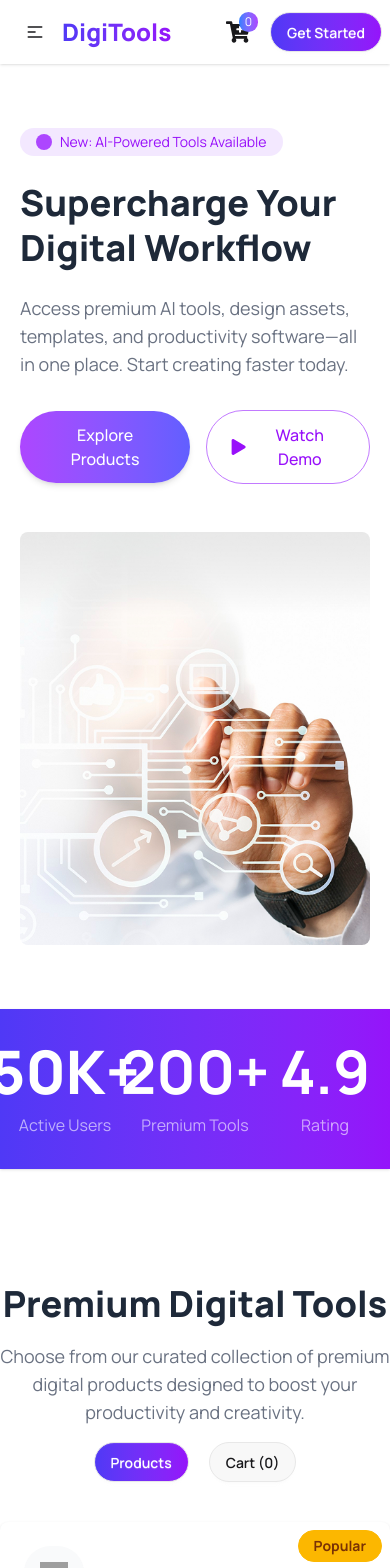
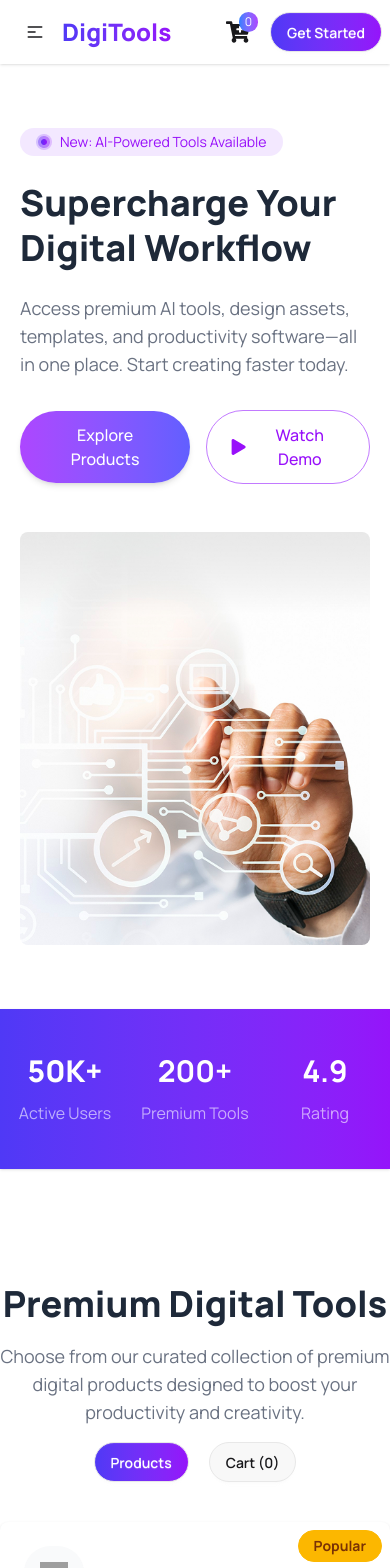
Before and after one commit to abusayadebu/digi-tools-project-a6, a React (Vite) app: page / in a window 390 px wide. Shown: the top 1568 px of the page. Built offline with nearby package versions, Linux system fonts and the light colour scheme; grey boxes are pictures that could not be loaded.

Commit message:
workFlow section added as figma with responsive

```diff
--- a/index.html
+++ b/index.html
@@ -2,7 +2,7 @@
 <html lang="en" data-theme="light">
   <head>
     <meta charset="UTF-8" />
-    <link rel="icon" type="image/svg+xml" href="/favicon.svg" />
+    <link rel="icon" type="image/png" href="/operation.png" />
     <meta name="viewport" content="width=device-width, initial-scale=1.0" />
     <title>digi-tools-project-a6</title>
   </head>
--- a/src/App.jsx
+++ b/src/App.jsx
@@ -11,6 +11,7 @@ import { toast, ToastContainer } from 'react-toastify'
 import GetStarted from './GetStarted'
 import PriceSection from './components/PriceSection'
 import Footer from './components/Footer'
+import WorkFlow from './components/WorkFlow'
 
 
 // fetch products
@@ -145,6 +146,9 @@ function App() {
         <PriceSection pricePromise={pricePromise}></PriceSection>
       </Suspense>
 
+      {/* workflow section */}
+      <WorkFlow></WorkFlow>
+
       {/* footer section */}
       <Footer></Footer>
 
--- a/src/components/Banner.jsx
+++ b/src/components/Banner.jsx
@@ -11,11 +11,7 @@ const Banner = () => {
         <div>
           {/* Badge */}
           <div className="inline-flex items-center gap-2 bg-purple-100 text-purple-600 px-4 py-1 rounded-full text-sm mb-6">
-            <span className="w-4 h-4 bg-purple-500 rounded-full">
-                <span className="w-3 h-3 bg-purple-800 rounded-full">
-                    <span className="w-2 h-2 bg-purple-500 rounded-full"></span>
-                </span>
-            </span>
+            <img src="/assets/group-5.png" alt="" />
             New: AI-Powered Tools Available
           </div>
 
--- a/src/components/Footer.jsx
+++ b/src/components/Footer.jsx
@@ -4,7 +4,7 @@ import { TiSocialFacebook, TiSocialInstagram } from 'react-icons/ti';
 
 const Footer = () => {
     return (
-        <footer className="container mx-auto mb-12 bg-neutral text-neutral-content px-10 py-10 lg:px-28 lg:py-20">
+        <footer className="container mx-auto bg-neutral text-neutral-content px-10 py-10 lg:px-28 lg:py-20">
         <div className='footer sm:footer-horizontal'>
             <div>
         <a className="cursor-pointer text-3xl font-extrabold text-white">DigiTools</a>
--- a/src/components/Stat.jsx
+++ b/src/components/Stat.jsx
@@ -4,15 +4,15 @@ const Stat = () => {
     return (
             <div className="container mx-auto grid place-items-center grid-cols-3 h-[160px] bg-gradient-to-r from-[#4F39F6] to-[#9514FA] justify-around shadow text-white">
   <div className="text-center space-y-3">
-    <h3 className="font-extrabold text-6xl text-center space-y-3">50K+</h3>
+    <h3 className="font-extrabold text-3xl lg:text-6xl text-center space-y-3">50K+</h3>
     <p className='opacity-60'>Active Users</p>
   </div>
   <div className="text-center space-y-3">
-    <h3 className="font-bold text-6xl">200+</h3>
+    <h3 className="font-bold text-3xl lg:text-6xl">200+</h3>
     <p className='opacity-60'>Premium Tools</p>
   </div>
   <div className="text-center space-y-3">
-    <h3 className="font-bold text-6xl text-center space-y-3">4.9</h3>
+    <h3 className="font-bold text-3xl lg:text-6xl text-center space-y-3">4.9</h3>
     <p className='opacity-60'>Rating</p>
   </div>
 
--- /dev/null
+++ b/src/components/WorkFlow.jsx
@@ -0,0 +1,44 @@
+import React from 'react';
+
+const WorkFlow = () => {
+    return (
+        <section className="container mx-auto bg-gradient-to-r from-[#4F39F6] to-[#9514FA] py-25 mt-28">
+      <div className="max-w-5xl mx-auto text-center text-white px-4">
+
+        <h2 className="text-3xl md:text-4xl font-bold mb-4">
+          Ready To Transform Your Workflow?
+        </h2>
+
+        <p className="text-sm md:text-base text-gray-200 mb-8">
+          Join thousands of professionals who are already using Digitools to work smarter.
+          <br />
+          Start your free trial today.
+        </p>
+
+        {/* Buttons */}
+        <div className="flex items-center justify-center gap-4 mb-6">
+
+          {/* Explore Button */}
+          <button className="bg-white text-purple-600 font-medium px-6 py-3 rounded-full hover:bg-gray-100 transition">
+            Explore Products
+          </button>
+
+          {/* Pricing Button */}
+          <button className="border border-white text-white font-medium px-6 py-3 rounded-full hover:bg-white hover:text-purple-600 transition">
+            View Pricing
+          </button>
+        </div>
+
+
+        <ul className="flex justify-center gap-6 text-xs text-gray-200 list-disc list-inside">
+        <li>14-day free trial</li>
+        <li>No credit card required</li>
+        <li>Cancel anytime</li>
+        </ul>
+
+      </div>
+    </section>
+    );
+};
+
+export default WorkFlow;
```
Also changed, not shown: public/assets/group-5.png (added), public/operation.png (added).
